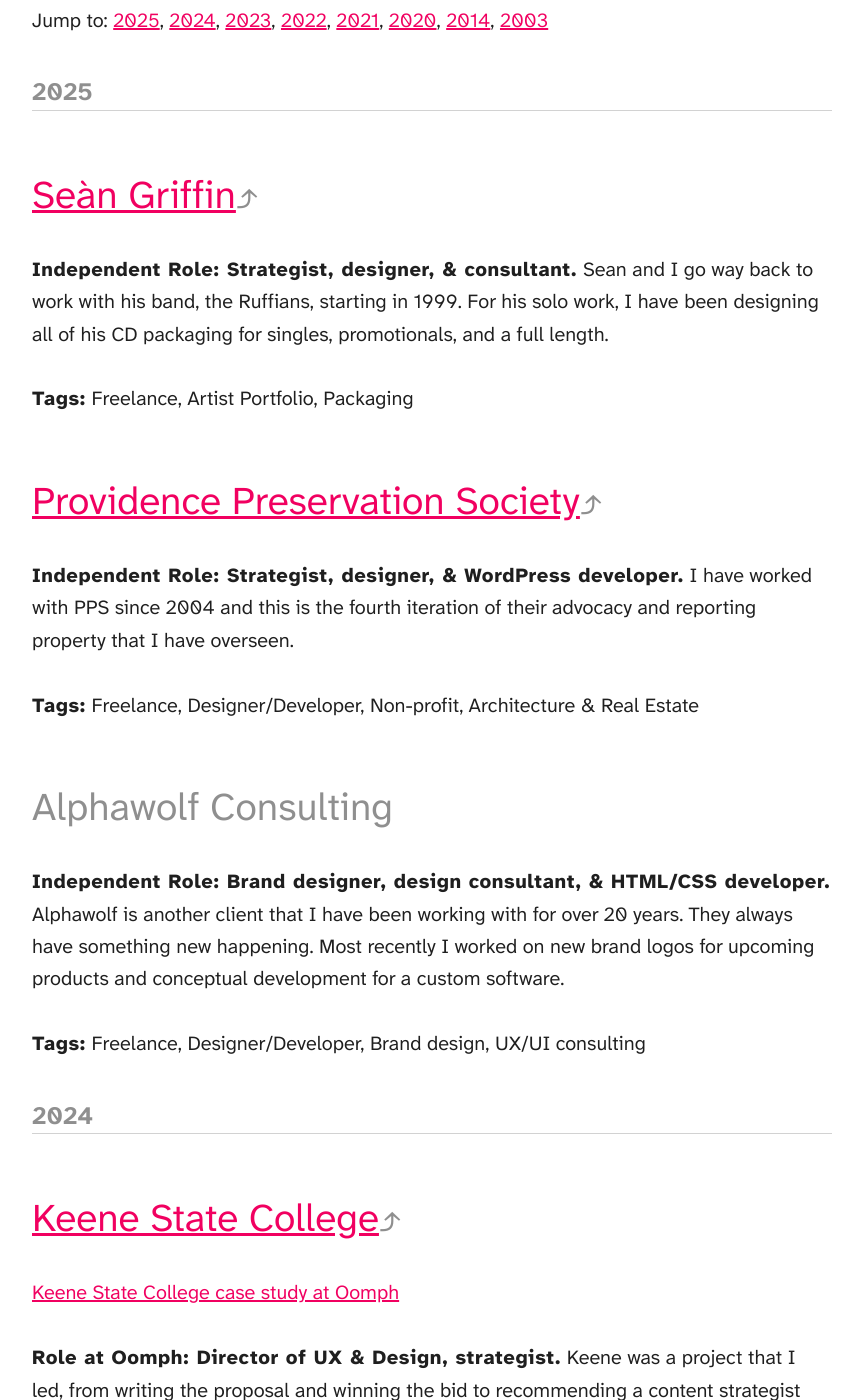
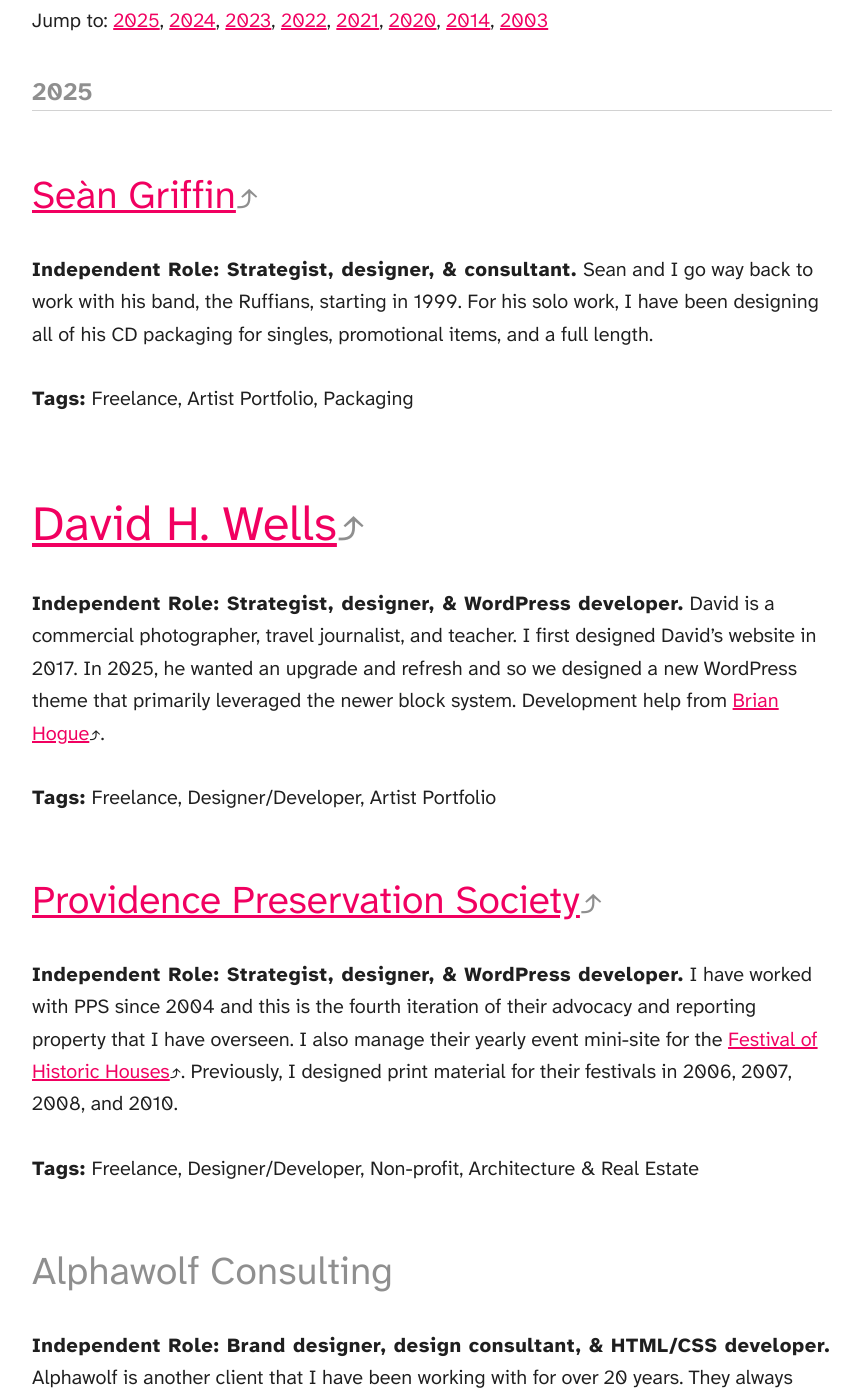
Before and after one commit to highchair/highchairdesign-com, a Jekyll site: the page built from design.md, in a window 1280 px wide and 1400 px high, scrolled down 453 px. Shown: the whole window, without its empty margins (28-888 px from the left). Built offline with Jekyll 4.4.1, drawn with Linux system fonts in a browser that asks for light colours; some web fonts are replaced; some of the changed text lies outside the part shown.

Commit message:
Update Now and Design Portfolio list

```diff
--- a/design.md
+++ b/design.md
@@ -22,15 +22,22 @@
 ### [Seàn Griffin](https://seangriffin.rocks)<span class="external">⤴</span>
 {:.h4}
 
-**Independent Role: Strategist, designer, & consultant.** Sean and I go way back to work with his band, the Ruffians, starting in 1999. For his solo work, I have been designing all of his CD packaging for singles, promotionals, and a full length.
+**Independent Role: Strategist, designer, & consultant.** Sean and I go way back to work with his band, the Ruffians, starting in 1999. For his solo work, I have been designing all of his CD packaging for singles, promotional items, and a full length.
 
 **Tags:** Freelance, Artist Portfolio, Packaging
+
+
+### [David H. Wells](https://www.davidhwells.com)<span class="external">⤴</span>
+
+**Independent Role: Strategist, designer, & WordPress developer.** David is a commercial photographer, travel journalist, and teacher. I first designed David’s website in 2017. In 2025, he wanted an upgrade and refresh and so we designed a new WordPress theme that primarily leveraged the newer block system. Development help from [Brian Hogue](https://www.linkedin.com/in/brianjhogue/)<span class="external">⤴</span>.
+
+**Tags:** Freelance, Designer/Developer, Artist Portfolio
 
 
 ### [Providence Preservation Society](https://ppsri.org/)<span class="external">⤴</span>
 {:.h4}
 
-**Independent Role: Strategist, designer, & WordPress developer.** I have worked with PPS since 2004 and this is the fourth iteration of their advocacy and reporting property that I have overseen.
+**Independent Role: Strategist, designer, & WordPress developer.** I have worked with PPS since 2004 and this is the fourth iteration of their advocacy and reporting property that I have overseen. I also manage their yearly event mini-site for the [Festival of Historic Houses](https://providencehousetour.com/)<span class="external">⤴</span>. Previously, I designed print material for their festivals in 2006, 2007, 2008, and 2010.
 
 **Tags:** Freelance, Designer/Developer, Non-profit, Architecture & Real Estate
 
@@ -110,13 +117,20 @@
 **Tags:** Oomph, Government, Design System, UX/UI consulting
 
 
+### [Specialty Vehicles, New England](https://www.svine.com/)<span class="external">⤴</span>
+
+**Independent Role: Strategist, consultant.** Speciality Vehicles was one of those only-in-Rhode Island connections through mutual business relationships. I took over their WordPress website and redesigned the sales journey for their audience. I brought along design by [Jarrett McPhee](https://www.linkedin.com/in/jrtmcp/)<span class="external">⤴</span> and theme development by [Kay Belardinelli](https://kangabell.com/)<span class="external">⤴</span>.
+
+**Tags:** Freelance, UX/UI consulting, B2B
+
+
 ## 2014
 {:.h6.underlined}
 
 ### [Python.org](https://www.python.org/)<span class="external">⤴</span>
 {:.h4}
 
-**Role at Project Evolution: Creative Director, UX architect, front-end developer.** Hard to believe, but more than 10 years later, the interface of Python looks the same as it did when we launched its brand refresh. It looked dated now, but the leap from where it came from was massive and still remains an upgrade I am proud of.
+**Role at Project Evolution: Creative Director, UX architect, front-end developer.** Hard to believe, but more than 10 years later, the interface of Python looks the same as it did when we launched its brand refresh in 2014. It looks dated now, but the leap from where it came from was massive and still remains an upgrade I am proud of.
 
 **Tags:** Project Evolution, Designer/Developer, UX/UI consulting
 
```
Also changed, not shown: other parts of design.md (+0 -2 lines), now.md (+11 -1 lines).
